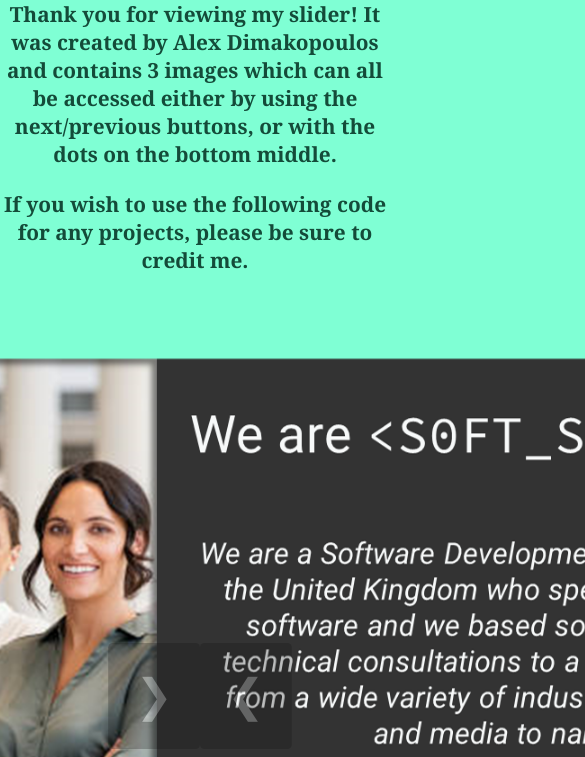
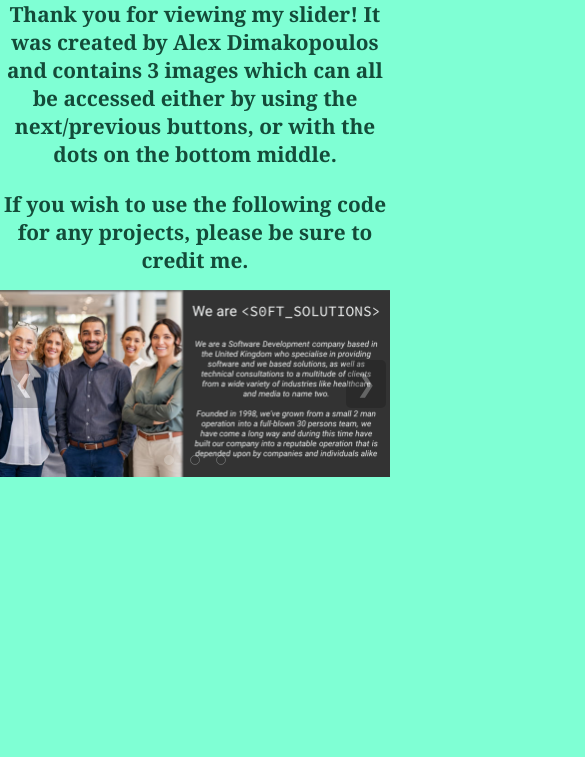
Before and after one commit to Dima579/Image-Slider, a plain HTML site: page index.html in a window 390 px wide. Shown: the part 87-844 px from the top of the page, 585 px wide, since content can reach past the window. Drawn offline with Linux system fonts and the light colour scheme.

Commit message:
Implemented Responsiveness
Implemented responsiveness + learned about clamp()

```diff
--- a/styles.css
+++ b/styles.css
@@ -13,7 +13,7 @@ body
 }
 
 
-/*Introductory Writing*/
+/*Introductory Writing (No need for specific styling)*/
 .writing
 {
     text-align: center;
@@ -31,7 +31,7 @@ body
     font-size: 1.3em;
     font-weight: 600;
 }
-
+/*Introductory Writing (No need for specific styling)*/
 
 /*General Styling*/
 
@@ -40,25 +40,36 @@ body
     margin: 0px 200px 0px 200px;
 }
 
+/*RESPONSIVENESS FOR TABLETS*/
+@media (max-width: 768px)
+{
+  .condenser
+  {
+    margin: auto;
+  }
+}
+/*RESPONSIVENESS FOR TABLETS*/
+
+/*SLIDER*/
 .slider-container
 {
     position: relative;
     display: flex;
     justify-content: center;
     align-items: center;
-    width: auto;
-    height: 100vh;
-    scale: 90%;
+    overflow: hidden;
+    aspect-ratio: 16/9;
+    max-width: 100%;
+
 }
 
-
-/*Images*/
-
-.slider-child
+.slider-child, .slider-child-hidden
 {
+    width: 100%;
+    height: 100%;
+    object-fit: contain;
     position: absolute;
     animation: fadeIn 0.5s;
-
 }
 
 @keyframes fadeIn
@@ -69,60 +80,55 @@ body
 
 .slider-child-hidden
 {
-
-    position: absolute;
     display: none;
 }
 
-
-/*Buttons*/
-
+/*NAVIGATIONAL BUTTONS*/
 .np-buttons
 {
-    z-index: 1;
-    display: flex;
-    justify-content: space-between;
+    z-index: 2;
     position: absolute;
-    font-size: 50px;
-    color: #f7f9f9;
+    top: 50%;
+    transform: translateY(-50%);
+
+    font-size: clamp(1.5rem, 4vw, 2.5rem);
+    padding: clamp(10px, 2vw, 20px);
+
     border: none;
     background-color: rgb(17, 17, 17);
-    padding: 30px;
+    color: #f7f9f9;
+    opacity: 25%;
+
     border-radius: 5px;
-    opacity: 25%;
     transition: 0.3s;
-}
-
-.np-buttons button
-{
-    text-align: center;
-}
-
-#lPrev
-{
-    left: -1%;
-}
-
-#rNext
-{
-    right: -1%;
+    cursor: pointer;
+    transition: 0.3s;
+    object-fit: contain;
 }
 
 .np-buttons:hover
 {
     opacity: 50%;
-    cursor: pointer;
+
 }
 
 .np-buttons:active
 {
     opacity: 75%;
-    cursor: pointer;
 }
 
+#lPrev
+{
+    left: 1%;
+}
 
-/*Dots*/
+#rNext
+{
+    right: 1%;
+}
+/*NAVIGATIONAL BUTTONS*/
 
+/*NAVIGATIONAL DOTS*/
 .dots
 {
     position: absolute;
@@ -131,26 +137,28 @@ body
     z-index: 1;
     justify-content: space-evenly;
     align-items: center;
-    bottom: 10%;
-
+    bottom: clamp(5%, 8vw, 11%);
 }
 
 .dots li
 {
     list-style: none;
-    margin: 0px 10px 0px 10px;
+    margin: 0 clamp(5px, 2vw, 10px);
 }
 
 .dot
 {
     z-index: 1;
-    height: 25px;
-    width: 25px;
+
+    height: clamp(10px, 2.5vw, 25px);
+    width: clamp(10px, 2.5vw, 25px);
+    border: solid 0.1em #f7f9f9;
+
     background-color: none;
     color:#f7f9f9;
     border-radius: 50%;
     display: inline-block;
-    border: solid 2px #f7f9f9;
+
     background-color: none;
     transition: 0.3s;
 }
@@ -160,3 +168,26 @@ body
     background-color:#f7f9f9;
     cursor: pointer;
 }
+
+/*RESPONSIVNESS FOR PHONES*/
+@media (max-width: 480px)
+{
+  .dot, .dot:active , .dot:hover , .dot-activated
+  {
+    opacity: 0.5;
+  }
+}
+/*RESPONSIVNESS FOR PHONES*/
+
+/*RESPONSIVENESS FOR TABLETS*/
+@media (max-width: 768px)
+{
+  .dot, .dot:active , .dot:hover , .dot-activated
+  {
+    opacity: 0.25
+  }
+}
+/*RESPONSIVENESS FOR TABLETS*/
+/*NAVIGATIONAL DOTS*/
+
+/*SLIDER*/
```
Also changed, not shown: index.html (+3 -3 lines), css code before 24.3.2025.txt (added), css code before 25.3.2025.txt (added).
